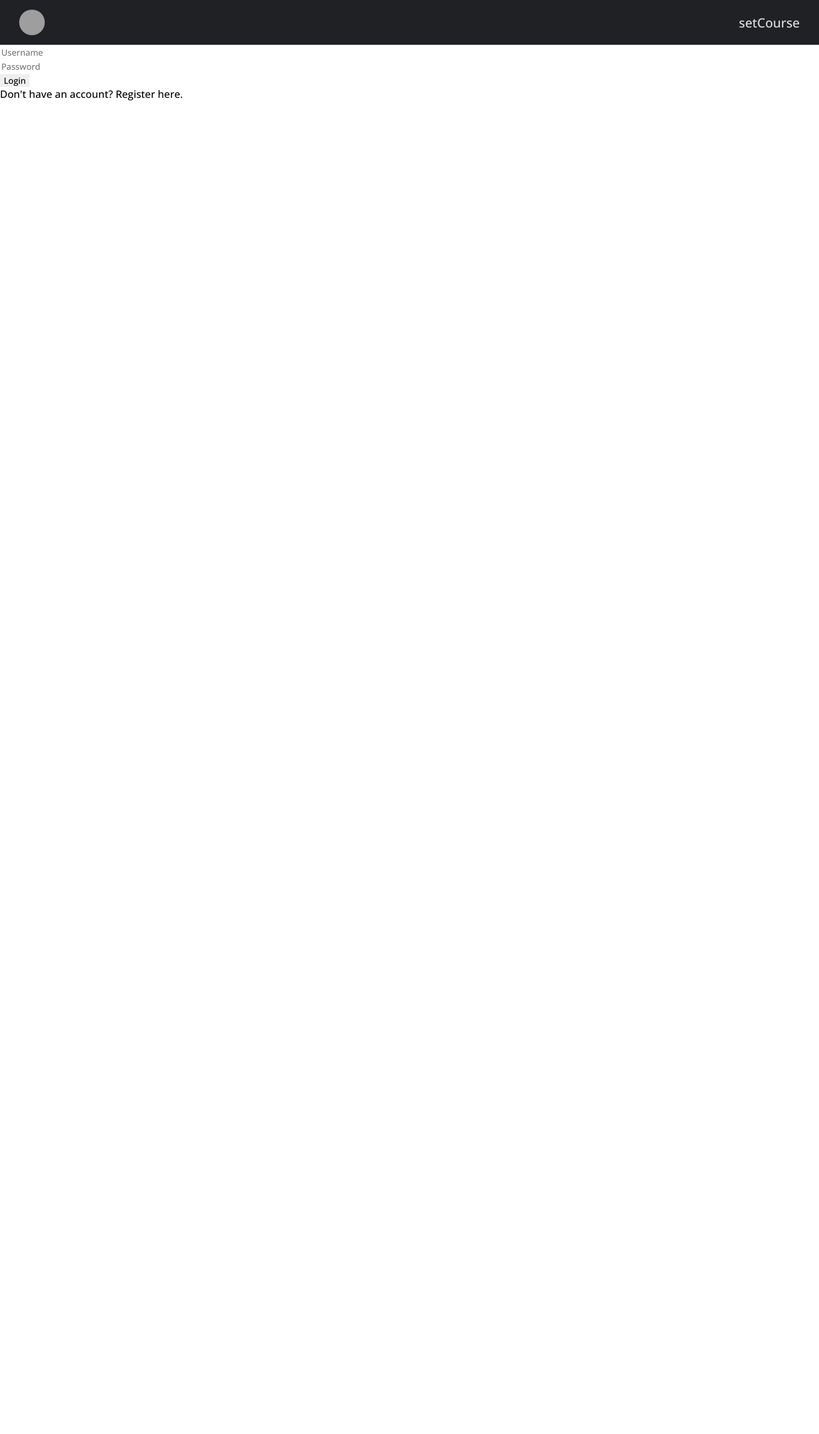
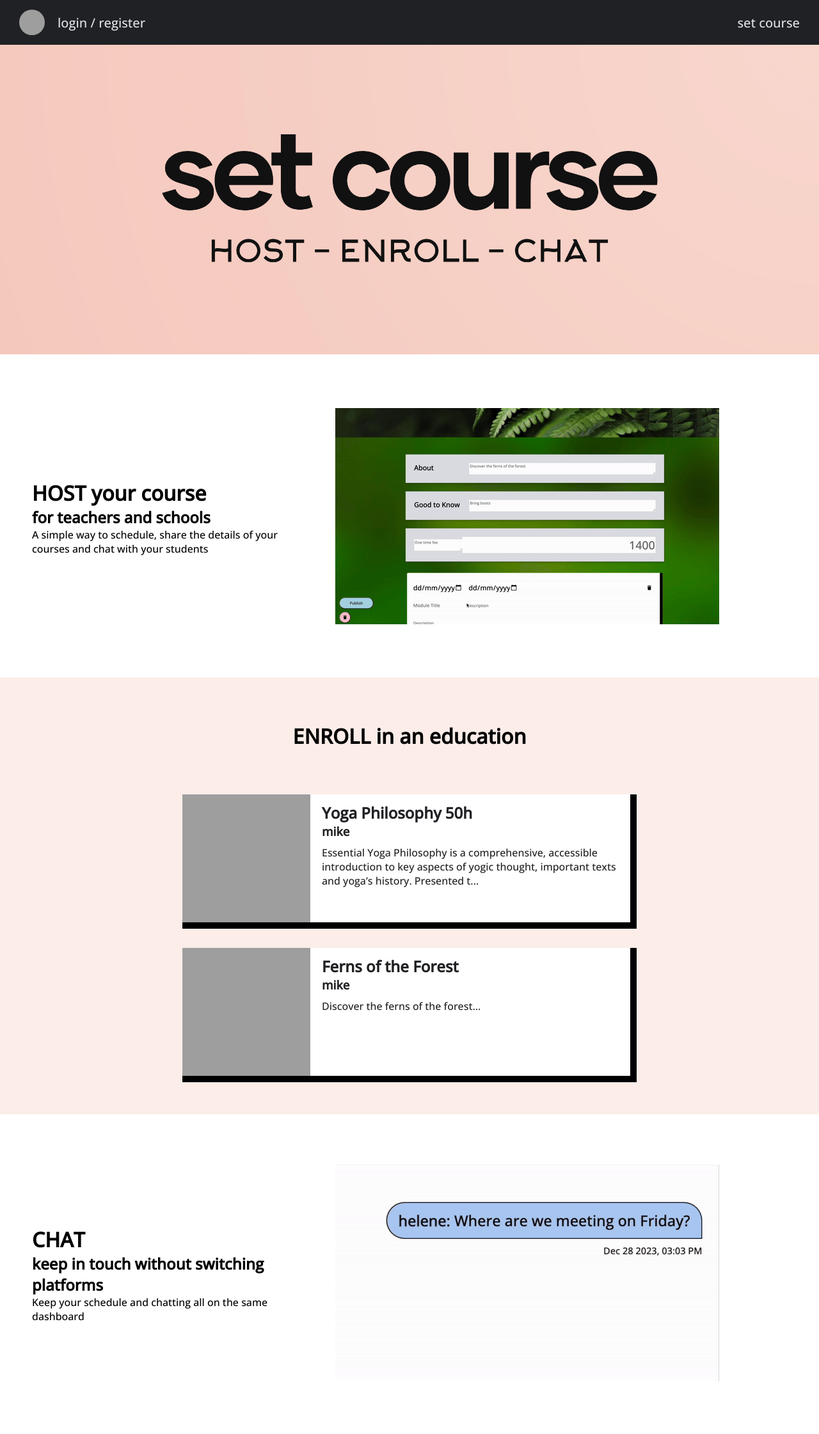
Before and after one commit to mikeblochlevermore/setcourse, a Django app: page / in a window 1280 px wide. Shown: the whole page at 64% size. Before the commit the page ends 157 px from the top, so only its background shows below. Run offline with Django 4.2, Linux system fonts and the light colour scheme; data comes from the database, SQL or seed files in the repository; both versions use the stored data as it was before the commit; some libraries are stand-ins or nearby versions; grey boxes are pictures that could not be loaded.

Commit message:
index page added, styling updates

```diff
--- a/setcourse/models.py
+++ b/setcourse/models.py
@@ -77,7 +77,6 @@ class Comment(models.Model):
    user = models.ForeignKey(User, on_delete=models.CASCADE, related_name="comment")
    time = models.DateTimeField(auto_now_add=True)
    message = models.CharField(max_length=2048, default=None)
-   seen = models.BooleanField(default="False")
    by_host = models.BooleanField(default="False")
 
    def serialize(self):
@@ -86,7 +85,6 @@ class Comment(models.Model):
             "user": f"{self.user}",
             "time": self.time.strftime("%b %d %Y, %I:%M %p"),
             "message": self.message,
-            "seen": self.seen,
             "by_host": self.by_host
         }
 
--- a/setcourse/static/setcourse/dashboard.js
+++ b/setcourse/static/setcourse/dashboard.js
@@ -21,19 +21,23 @@ function view_messages(module_id) {
 
     //   Display input field for that module's messages
       chat_main.innerHTML =
-      `<form onsubmit="send_message(event, ${module_id})">
-            <input class="inputfield" type="text" id="message_input" name="message" placeholder="Message"></input>
-            <button type="submit" type="submit">Post</button>
-      </form>`
+      `<div class="host_message">
+        <form onsubmit="send_message(event, ${module_id})">
+                <input class="message_form" type="text" id="message_input" name="message" placeholder="Message"></input>
+                <button class="message_submit" type="submit"><i class="fa-regular fa-paper-plane"></i></button>
+        </form>
+      </div>`
 
       // If the JSON response is "No messages", set a default message
       if (messages == "No messages") {
+        toggle_selected(module_id)
+
         var element = document.createElement("div");
         element.innerHTML = `It's still quiet on this module! Add the first post, or look at the other module's message boards`
         chat_main.append(element)
-        toggle_selected(module_id)
 
       } else {
+        toggle_selected(module_id)
         // Loop through each message and create HTML elements
         messages.forEach(message => {
 
@@ -55,7 +59,6 @@ function view_messages(module_id) {
                     </div>`;
             }
             chat_main.append(element);
-            toggle_selected(module_id)
         })
     }
 
--- a/setcourse/static/setcourse/styles.css
+++ b/setcourse/static/setcourse/styles.css
@@ -1,6 +1,37 @@
 * {
     margin: 0;
     font-family: 'Open Sans', sans-serif;
+}
+
+main {
+    display: grid;
+    align-items: center;
+    justify-content: center;
+    width: 100%;
+}
+
+#host_banner {
+    display: grid;
+    grid-template-columns: 3fr 5fr;
+    padding: 50px;
+    align-items: center;
+    height: 400px;
+    background-color: white;
+    color: black;
+    gap: 50px;
+}
+
+#enroll_banner {
+    padding: 70px 50px 50px 50px;
+    align-items: center;
+    background-color: #fcede9;
+    color: black;
+    text-align: center;
+    gap: 50px;
+}
+
+#logo_wrapper img {
+    width: 100%;
 }
 
 #alert-container {
--- a/setcourse/templates/setcourse/course.html
+++ b/setcourse/templates/setcourse/course.html
@@ -13,11 +13,15 @@
     <div class="background-container" style="background: url('{{course.image}}');">
         <div class="content">
             <div class="content_grid">
-
                 <div class="enroll_banner">
                     <h2>Starts: {{ modules.0.start_date|date:'M d Y' }}</h2>
+                    {% if user.is_authenticated %}
                     <button id="enroll_button" onclick="enroll(`{{course.id}}`)">Enroll</button>
+                    {% else %}
+                    <a id="enroll_button" href="{% url 'register' %}">Login to Enroll</a>
+                    {% endif %}
                 </div>
+
                 <div class="details_banner">
                     <h2>About</h2>
                     <div id="description", class="course_details">{{ course.description }}</div>
--- a/setcourse/templates/setcourse/index.html
+++ b/setcourse/templates/setcourse/index.html
@@ -1,30 +1,59 @@
 {% extends "setcourse/layout.html" %}
 
 {% block body %}
+<main>
+    <div id="logo_wrapper">
+        <img src="static/setcourse/logo.png">
+    </div>
 
-<div id="login_wrapper">
-    <div id="login">
-        {% if message %}
-            <div>{{ message }}</div>
-        {% endif %}
+    <div id="host_banner">
+        <div>
+            <h1>HOST your course</h1>
+            <h2>for teachers and schools</h2>
+            <p>A simple way to schedule, share the details of your courses and chat with your students</p>
+        </div>
+        <div>
+            <img src="static/setcourse/host_example.gif">
+        </div>
+    </div>
 
-        <form action="{% url 'login' %}" method="post">
-            {% csrf_token %}
-            <div class="form-group">
-                <input autofocus class="form-control" type="text" name="username" placeholder="Username">
-            </div>
-            <div class="form-group">
-                <input class="form-control" type="password" name="password" placeholder="Password">
-            </div>
-            <div class="form-group">
-                <input id="login_button" type="submit" value="Login">
-            </div>
-            <div>
-                Don't have an account? <a href="{% url 'register' %}">Register here.</a>
-            </div>
-        </form>
+    <div id="enroll_banner">
+        <div>
+            <h1>ENROLL in an education</h1>
+        </div>
+        <div id="course_list">
+            {% for course in published_courses %}
+            <a href="{% url 'course' course.id %}">
+                <div class="card">
+                    <div class="card_image_div">
+                        <img src="{{ course.image }}">
+                        <i id="image_icon" class="fa-solid fa-circle-info"></i>
+                    </div>
+                    <div class="card_details">
+                        <h2>{{ course.title  }}</h2>
+                        <h3>{{ course.host.username }}</h3>
+                        <div>{{ course.description|slice:":150" }}...</div>
+                    </div>
+                </div>
+            </a>
+            {% endfor %}
+        </div>
+
     </div>
-</div>
+
+    <div id="host_banner">
+        <div>
+            <h1>CHAT</h1>
+            <h2>keep in touch without switching platforms</h2>
+            <p>Keep your schedule and chatting all on the same dashboard</p>
+        </div>
+        <div>
+            <img src="static/setcourse/chat_example.gif">
+        </div>
+    </div>
+</main>
+
+
 
 
 {% endblock %}
--- a/setcourse/templates/setcourse/layout.html
+++ b/setcourse/templates/setcourse/layout.html
@@ -21,13 +21,20 @@
 
       <nav>
           <div>
+            {% if user.is_authenticated %}
             <a id="user_display", href="{% url 'profile' %}">
               <img id="user_img" src="https://live.staticflickr.com/5520/11007151534_ade9088019_k.jpg">
               <div id="username">{{ user.username }}</div>
             </a>
+            {% else %}
+            <a id="user_display", href="{% url 'register' %}">
+              <img id="user_img" src="https://live.staticflickr.com/5520/11007151534_ade9088019_k.jpg">
+              <div id="username">login / register</div>
+            </a>
+            {% endif %}
           </div>
           <div id="logo">
-            <a href="{% url 'index' %}">setCourse</a>
+            <a href="{% url 'index' %}">set course</a>
           </div>
       </nav>
       <div id="alert-container">
--- a/setcourse/templates/setcourse/profile.html
+++ b/setcourse/templates/setcourse/profile.html
@@ -3,6 +3,9 @@
 {% block body %}
 
 {% if user.is_authenticated %}
+<div>{{ user.username }}</div>
+<a href="{% url 'logout' %}">Log Out</a>
+
     <!-- COURSES -->
 
         <div id="course_list">
--- a/setcourse/views.py
+++ b/setcourse/views.py
@@ -14,7 +14,11 @@ from .models import User, Course, Module, Workshop, Comment, Student
 
 def index(request):
 
-    return render(request, "setcourse/index.html")
+    published_courses = Course.objects.filter(published=True)
+
+    return render(request, "setcourse/index.html", {
+            "published_courses": published_courses
+        })
 
 
 @csrf_exempt
@@ -79,6 +83,9 @@ def dashboard(request, course_id):
         # Looks up the next module closest to today's date
         next_modules = Module.objects.filter(course=course, start_date__gte=today)
         next_module = next_modules.order_by('start_date').first()
+
+        if next_module == None:
+            next_module = modules.order_by('start_date').last()
 
         # Workshops associated with the ext module
         next_workshops = Workshop.objects.filter(module=next_module)
```
Also changed, not shown: setcourse/static/setcourse/dashboard.css (+27 -2 lines), setcourse/templates/setcourse/dashboard.html (+6 -5 lines), setcourse/templates/setcourse/register.html (+21 -0 lines), db.sqlite3, setcourse/migrations/0017_remove_comment_seen.py (added), setcourse/static/setcourse/chat_example.gif (added), setcourse/static/setcourse/host_example.gif (added), setcourse/static/setcourse/logo.png (added).
